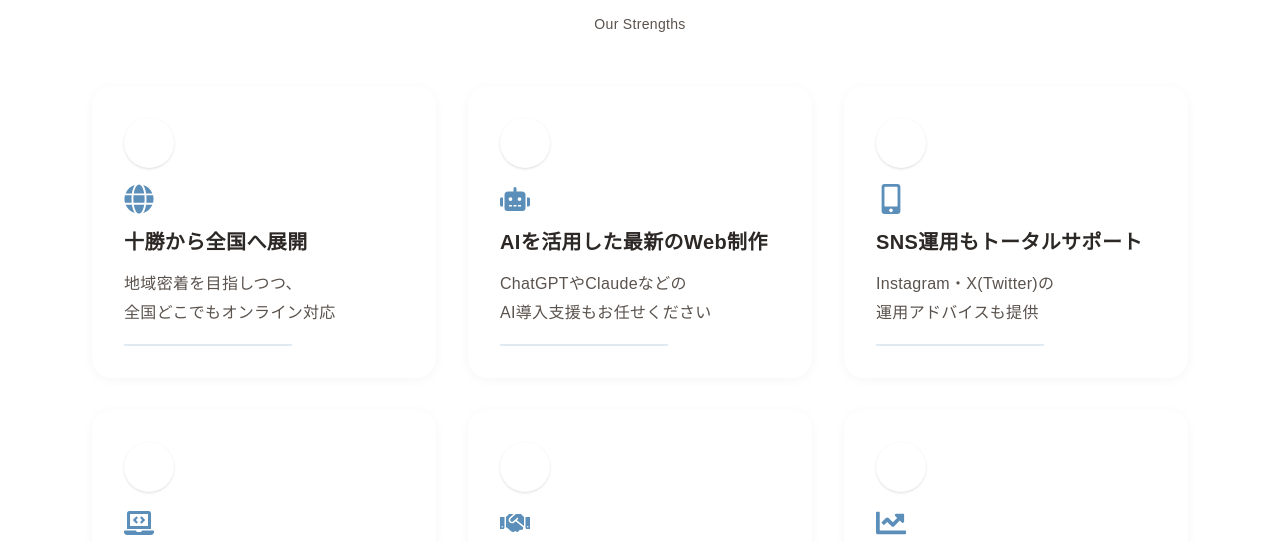
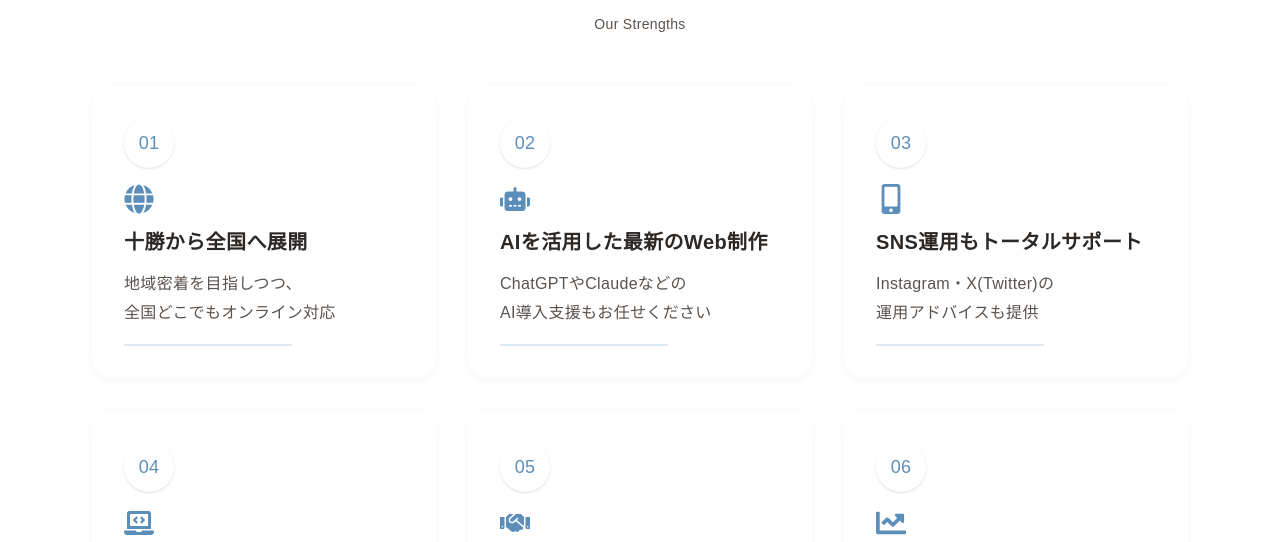
Before and after one commit to ryoma-abe/webchaleur.com, a Next.js app: page / in a window 1280 px wide. Shown: the part 2694-3236 px from the top of the page. Built offline with nearby package versions, Linux system fonts and the light colour scheme; a web font is replaced by a local one.

Commit message:
StrengthCard、StrengthsGrid、StrengthsSectionコンポーネントのコードをリファクタリングし、可読性を向上させました。具体的には、インラインスタイルの削除やクラス名の統一を行い、可視性管理のロジックを簡素化しました。

```diff
--- a/src/components/sections/strengths/StrengthCard.tsx
+++ b/src/components/sections/strengths/StrengthCard.tsx
@@ -20,24 +20,16 @@ export default function StrengthCard({
   return (
     <div
       className={`relative transition-all duration-800 ${
-        isVisible
-          ? "opacity-100 translate-y-0"
-          : "opacity-0 translate-y-12"
+        isVisible ? "opacity-100 translate-y-0" : "opacity-0 translate-y-12"
       }`}
       style={{
         transitionDelay: `${delay}ms`,
       }}
     >
-      <div
-        className="bg-white rounded-[20px] p-6 lg:p-8 h-full transition-all hover:translate-y-[-3px] relative overflow-hidden group shadow-[0_2px_12px_rgba(0,0,0,0.04)] hover:shadow-[0_8px_28px_rgba(91,143,185,0.12)]"
-      >
+      <div className="bg-white rounded-[20px] p-6 lg:p-8 h-full transition-all hover:translate-y-[-3px] relative overflow-hidden group shadow-[0_2px_12px_rgba(0,0,0,0.04)] hover:shadow-[0_8px_28px_rgba(91,143,185,0.12)]">
         {/* 番号バッジ */}
-        <div
-          className="inline-flex items-center justify-center w-[50px] h-[50px] rounded-full bg-gradient-to-br from-primary-blue to-primary-light mb-4 group-hover:scale-105 transition-transform duration-300 shadow-sm"
-        >
-          <span className="text-white text-lg">
-            {number}
-          </span>
+        <div className="inline-flex items-center justify-center w-[50px] h-[50px] rounded-full bg-gradient-to-br from-primary-blue to-primary-light mb-4 group-hover:scale-105 transition-transform duration-300 shadow-sm">
+          <span className="text-primary-blue text-lg">{number}</span>
         </div>
 
         {/* アイコン */}
@@ -49,14 +41,10 @@ export default function StrengthCard({
         <h3 className="heading-card mb-3 text-lg">{title}</h3>
 
         {/* 説明文 */}
-        <p className="text-body whitespace-pre-line text-sm">
-          {description}
-        </p>
+        <p className="text-body whitespace-pre-line text-sm">{description}</p>
 
         {/* 装飾的な下線 */}
-        <div
-          className="mt-4 h-0.5 bg-primary opacity-20 rounded-sm w-[60%]"
-        />
+        <div className="mt-4 h-0.5 bg-primary opacity-20 rounded-sm w-[60%]" />
       </div>
     </div>
   );
--- a/src/components/sections/strengths/StrengthsSection.tsx
+++ b/src/components/sections/strengths/StrengthsSection.tsx
@@ -4,30 +4,17 @@ import { useEffect, useState } from "react";
 import StrengthsGrid from "./StrengthsGrid";
 import StrengthsAppeal from "./StrengthsAppeal";
 import SectionHeader from "../common/SectionHeader";
+import useInView from "@/hooks/useInView";
 
 export default function StrengthsSection() {
+  const { ref, inView } = useInView();
   const [isVisible, setIsVisible] = useState(false);
-
   useEffect(() => {
-    const observer = new IntersectionObserver(
-      ([entry]) => {
-        if (entry.isIntersecting) {
-          setIsVisible(true);
-        }
-      },
-      { threshold: 0.1 }
-    );
-
-    const element = document.getElementById("strengths");
-    if (element) observer.observe(element);
-
-    return () => {
-      if (element) observer.unobserve(element);
-    };
-  }, []);
+    if (inView) setIsVisible(true);
+  }, [inView]);
 
   return (
-    <section id="strengths" className="section-padding bg-white">
+    <section id="strengths" className="section-padding bg-white" ref={ref}>
       <div className="max-w-7xl mx-auto px-6 md:px-8">
         {/* セクションヘッダー */}
         <SectionHeader
```
Also changed, not shown: src/components/sections/strengths/StrengthsGrid.tsx (line endings or trailing spaces).
